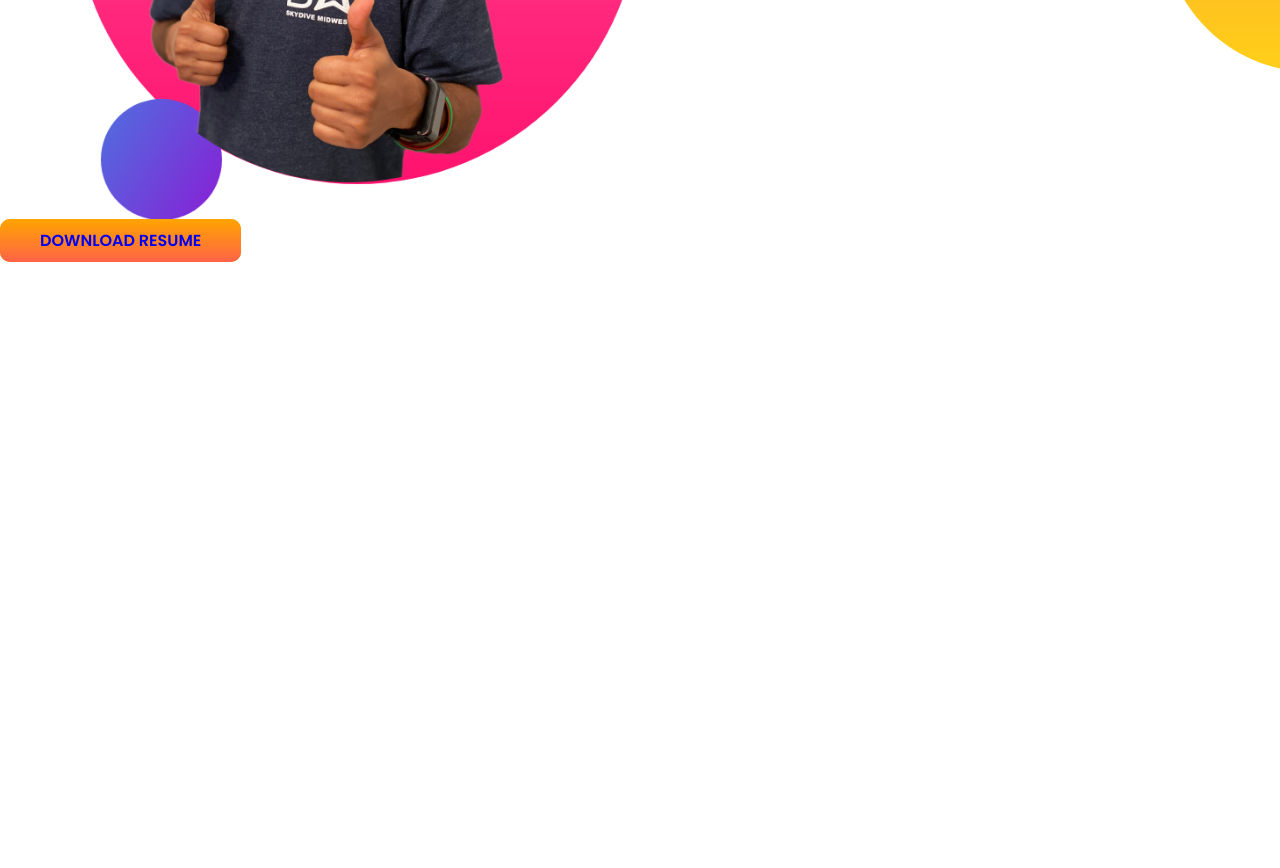
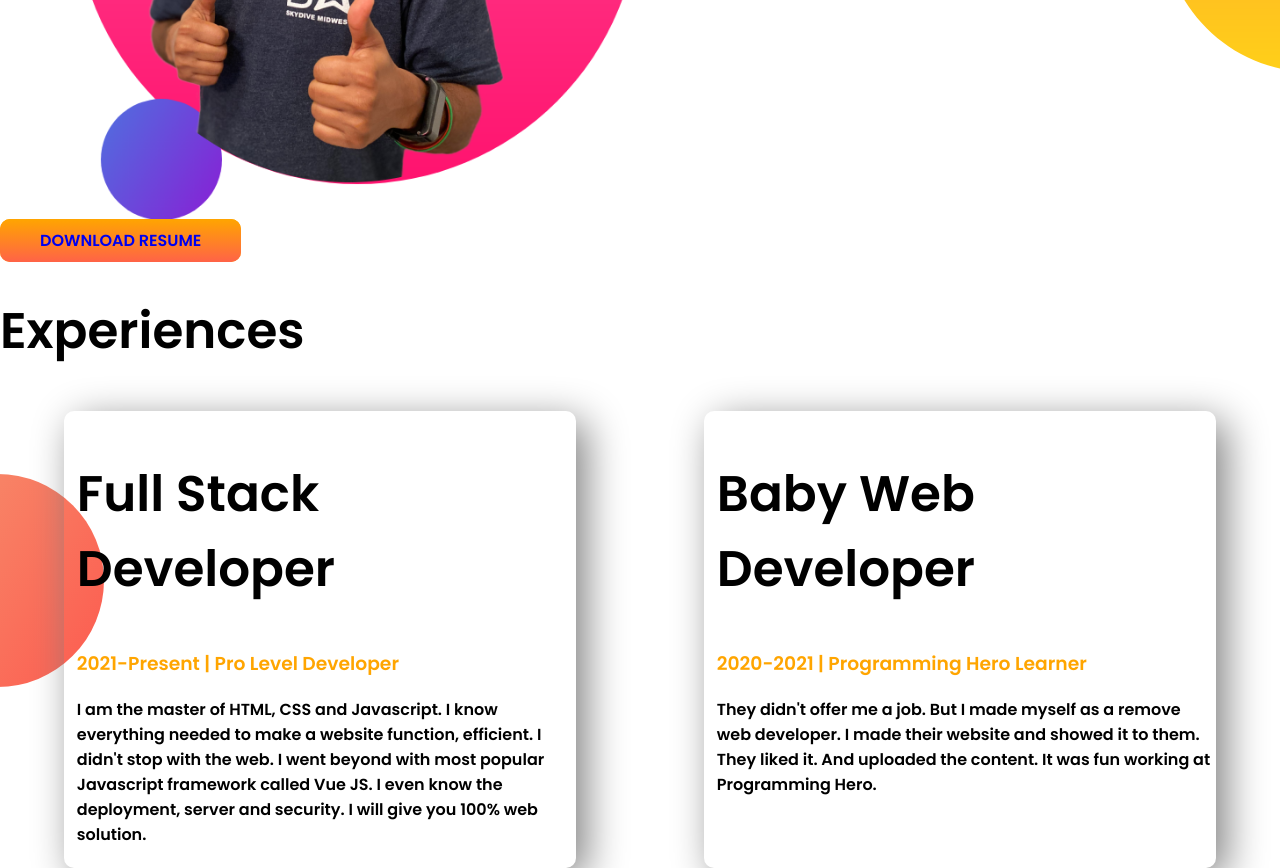
Before and after one commit to abbiplob/developer-portfolio, a plain HTML site: page index.html in a window 1280 px wide. Shown: the part 1077-1945 px from the top of the page. Before the commit the page ends 1339 px from the top, so only its background shows below. Drawn offline with Linux system fonts and the light colour scheme.

Commit message:
Experiences added

```diff
--- a/index.html
+++ b/index.html
@@ -11,7 +11,7 @@
     <link rel="stylesheet" href="style.css">
 </head>
 <body>
-  <section class="top-banner">
+  <section class="top-banner flexible-container">
     <div class="half-width">
         <h1>Welcome to</h1>
         <h1><span class="orange-color">Biplob Biswas</span> World!</h1>
@@ -27,7 +27,7 @@
   </section>
   <a class="link-button" "target="_blank" href="https://www.linkedin.com/in/biplob-biswas-132917229/">HIRE ME</a>
   <body>
-    <section class="dream-big">
+    <section class="dream-big flexible-container">
          <div class="half-width">
           <img src="img/jhankar2.png" alt="img">
       </div>
@@ -39,5 +39,20 @@
        </div>
     </section>
     <a class="download-button" "target="_blank" href="https://www.linkedin.com/in/biplob-biswas-132917229/">DOWNLOAD RESUME</a>
+    <section class="ecpreince-area">
+        <h1>Experiences</h1>
+       <div class="flexible-container">
+        <div id="web-developer-ex" class="half-width-exprience">
+            <h1>Full Stack Developer</h1>
+            <h3 class="orange-color">2021-Present | Pro Level Developer</h3>
+            <p>I am the master of HTML, CSS and Javascript. I know everything needed to make a website function, efficient. I didn't stop with the web. I went beyond with most popular Javascript framework called Vue JS. I even know the deployment, server and security. I will give you 100% web solution.</p>
+        </div>
+        <div class="half-width-exprience">
+            <h1>Baby Web Developer</h1>
+            <h3 class="orange-color">2020-2021 | Programming Hero Learner</h3>
+            <p>They didn't offer me a job. But I made myself as a remove web developer. I made their website and showed it to them. They liked it. And uploaded the content. It was fun working at Programming Hero.</p>
+        </div>
+       </div>
+    </section>
 </body>
 </html>
--- a/style.css
+++ b/style.css
@@ -8,7 +8,7 @@ h1 {
 .orange-color {
   color: orange;
 }
-section {
+.flexible-container {
   display: flex;
 }
 .half-width {
@@ -18,6 +18,7 @@ section {
 .half-width img {
   width: 100%;
 }
+
 .link-button {
   text-decoration: none;
   background-color: orange;
@@ -44,3 +45,23 @@ section {
   background-repeat: no-repeat;
   background-position: right;
 }
+.half-width-exprience {
+  margin-left: 5%;
+  margin-right: 5%;
+  padding: 5px;
+  width: 50%;
+  padding-left: 1%;
+  box-shadow: 10px 10px 40px gray;
+  border-radius: 10px;
+}
+.web-developer-ex {
+  border-image: linear-gradient(blue, cyan);
+}
+.ecpreince-area {
+  background-image: url(img/exp-bg.png);
+  background-repeat: no-repeat;
+  background-position: left;
+}
+.h3 {
+  font-size: 80px;
+}
```
Also changed, not shown: 1 other file.
